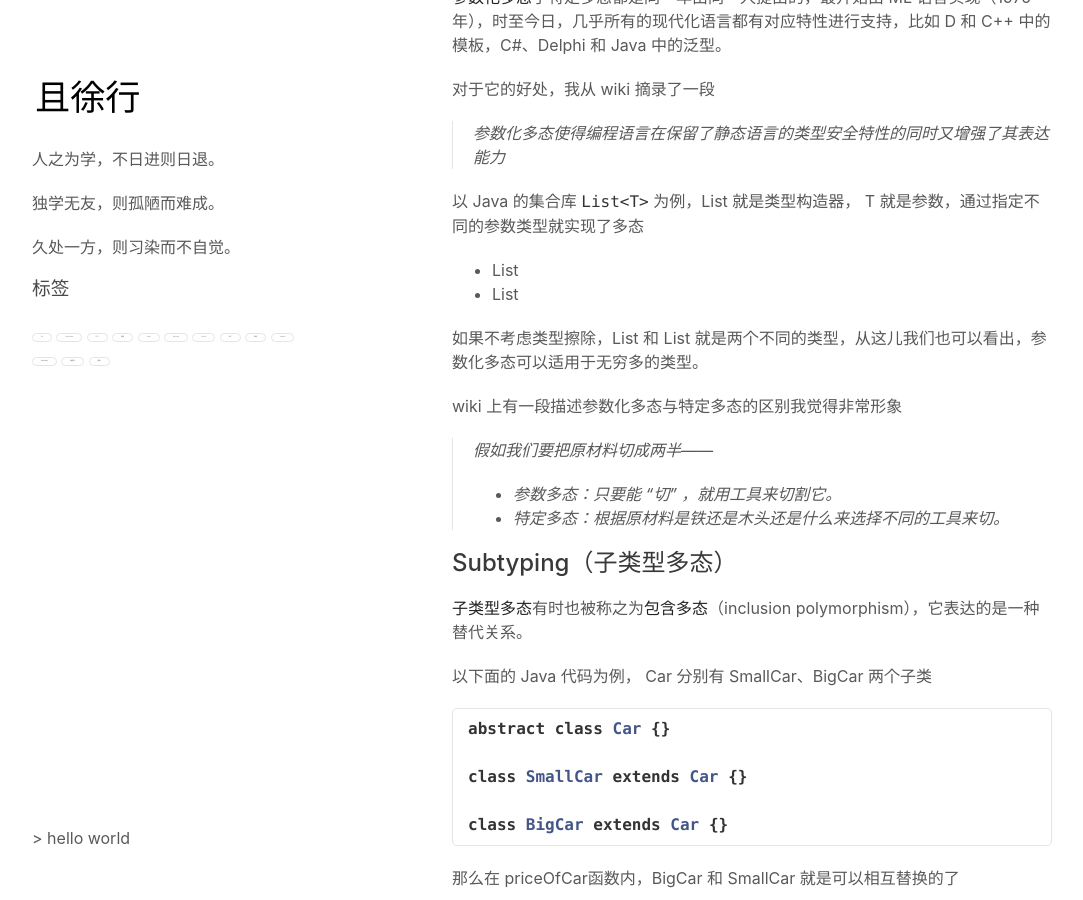
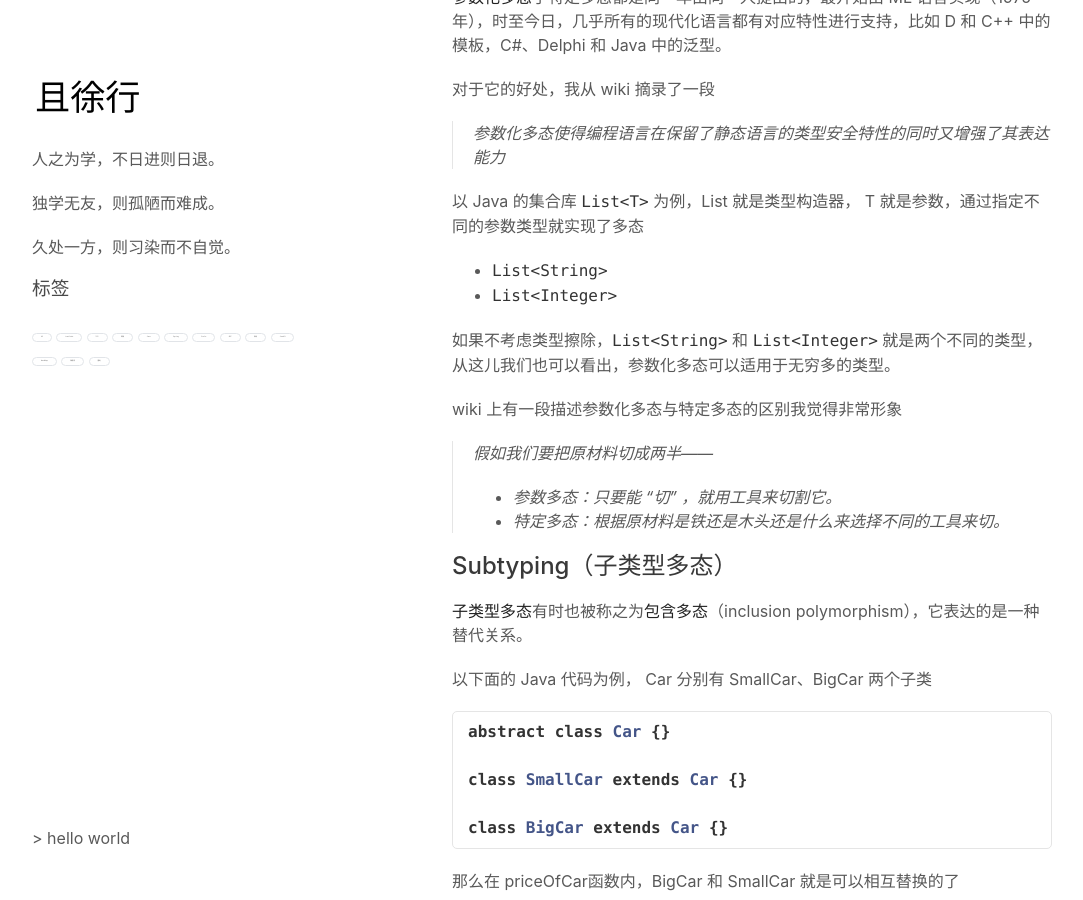
Before and after one commit to vran-dev/vran-dev.github.io, a Jekyll site: the page built from _articles/polymorphism/polymorphism.md, in a window 1280 px wide and 900 px high, scrolled down 1586 px. Shown: the whole window, without its empty margins (98-1181 px from the left). Built offline with Jekyll 4.4.1, drawn with Linux system fonts in a browser that asks for light colours; comment, search, counter and statistics services are not loaded.

Commit message:
feat(polymorphism): fix markdown syntax

```diff
--- a/_articles/polymorphism/polymorphism.md
+++ b/_articles/polymorphism/polymorphism.md
@@ -80,10 +80,10 @@ Java 对操作符的重载是有一定限制的（只有内建的操作符重载
 
 以 Java 的集合库 `List<T>` 为例，List 就是类型构造器， T 就是参数，通过指定不同的参数类型就实现了多态
 
-- List<String>
-- List<Integer>
+- `List<String>`
+-  `List<Integer>`
 
-如果不考虑类型擦除，List<String> 和 List<Integer> 就是两个不同的类型，从这儿我们也可以看出，参数化多态可以适用于无穷多的类型。
+如果不考虑类型擦除，`List<String>` 和 `List<Integer>` 就是两个不同的类型，从这儿我们也可以看出，参数化多态可以适用于无穷多的类型。
 
 wiki 上有一段描述参数化多态与特定多态的区别我觉得非常形象
 
```
